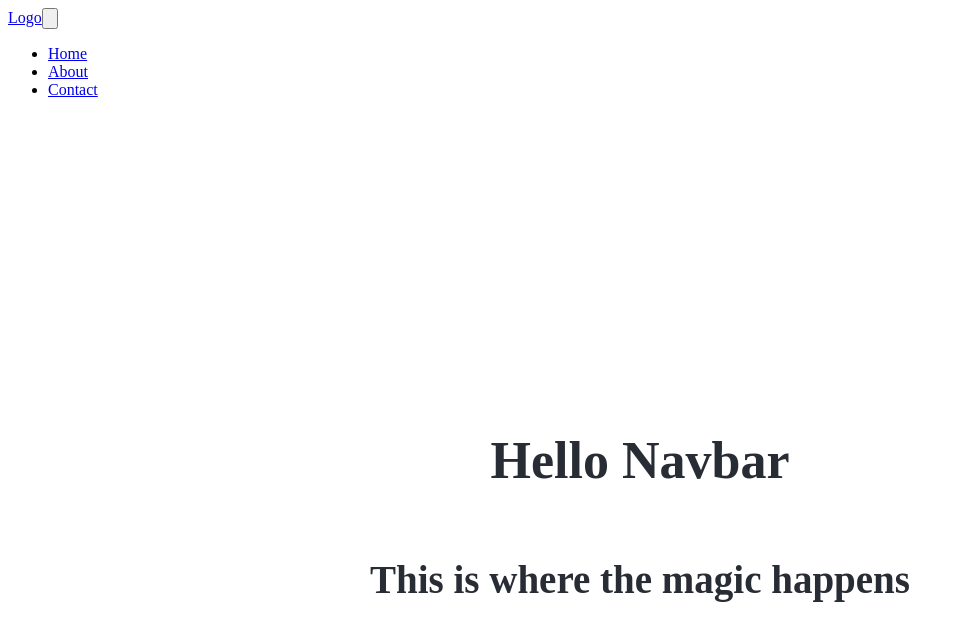
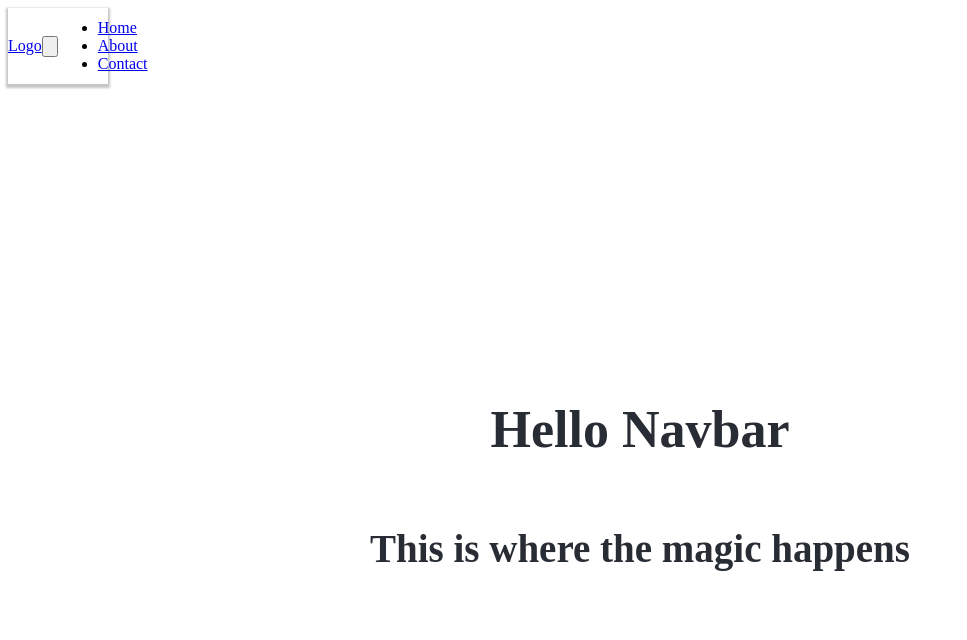
Before and after one commit to daveclinton/Javascript-Refresher, a React (Create React App) app: page / in a window 1280 px wide. Shown: the top 640 px of the page, without its empty margins (0-967 px from the left). Built offline with nearby package versions, Linux system fonts and the light colour scheme.

Commit message:
feature: Style the navbar component

```diff
--- a/src/components/Navbar/Navbar.css
+++ b/src/components/Navbar/Navbar.css
@@ -0,0 +1,11 @@
+.main-nav {
+  height: 60px;
+  width: 100px;
+  display: flex;
+  align-items: center;
+  position: relative;
+  padding: 0.5rem 0rem;
+  background-color: #fff;
+  color: black;
+  box-shadow: 0 2px 2px 2px rgba(9, 9, 9, 0.23);
+}
```
